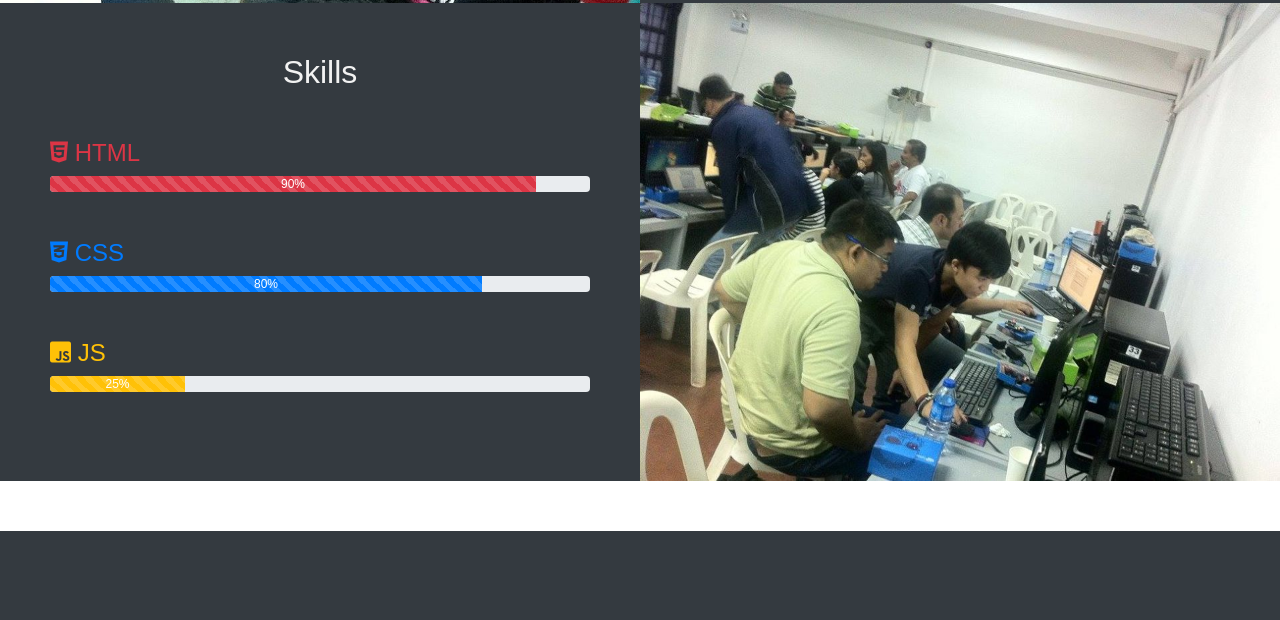
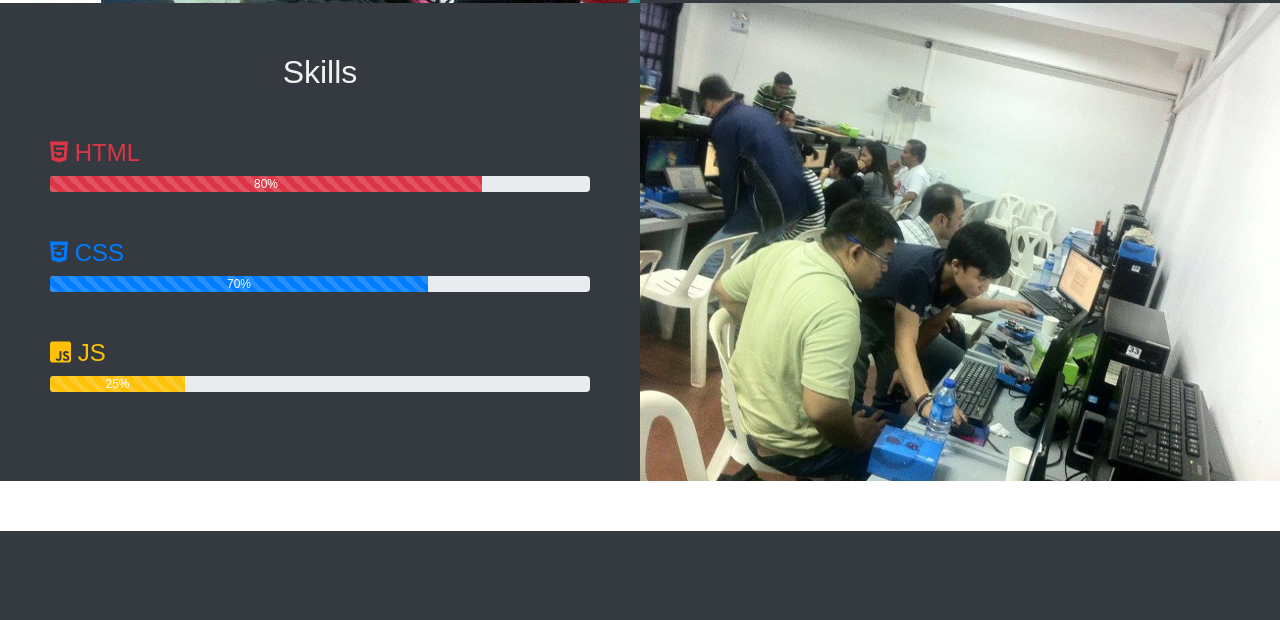
Before and after one commit to danmarkestadilla/portfolio, a plain HTML site: page index.html in a window 1280 px wide. Shown: the part 1295-1915 px from the top of the page. Drawn offline with nearby package versions, Linux system fonts and the light colour scheme.

Commit message:
Update index.html

```diff
--- a/index.html
+++ b/index.html
@@ -73,11 +73,11 @@
 					<h2 class="mb-5 text-center">Skills</h2>
 					<h4 class="text-danger"><i class="fab fa-html5"></i> HTML</h4>
 						<div class="progress">
-  							<div class="progress-bar progress-bar-striped progress-bar-animated bg-danger" role="progressbar" aria-valuenow="75" aria-valuemin="0" aria-valuemax="100" style="width: 90%">90%</div>
+  							<div class="progress-bar progress-bar-striped progress-bar-animated bg-danger" role="progressbar" aria-valuenow="75" aria-valuemin="0" aria-valuemax="100" style="width: 80%">80%</div>
 						</div>
 					<h4 class="text-primary"><i class="fab fa-css3-alt mt-5"></i> CSS</h4>
 						<div class="progress">
-  							<div class="progress-bar progress-bar-striped progress-bar-animated" role="progressbar" aria-valuenow="75" aria-valuemin="0" aria-valuemax="100" style="width: 80%">80%</div>
+  							<div class="progress-bar progress-bar-striped progress-bar-animated" role="progressbar" aria-valuenow="75" aria-valuemin="0" aria-valuemax="100" style="width: 70%">70%</div>
 						</div>
 					<h4 class="text-warning"><i class="fab fa-js-square mt-5"></i> JS</h4>
 						<div class="progress">
```
